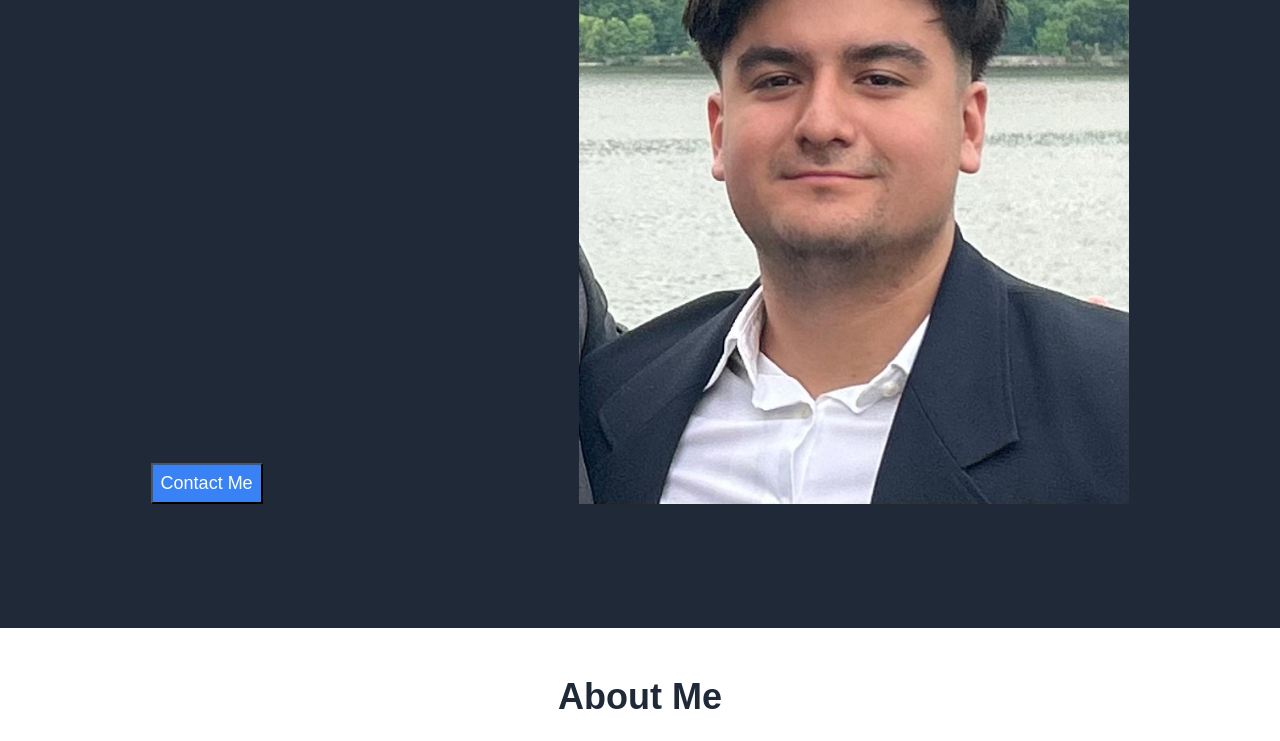
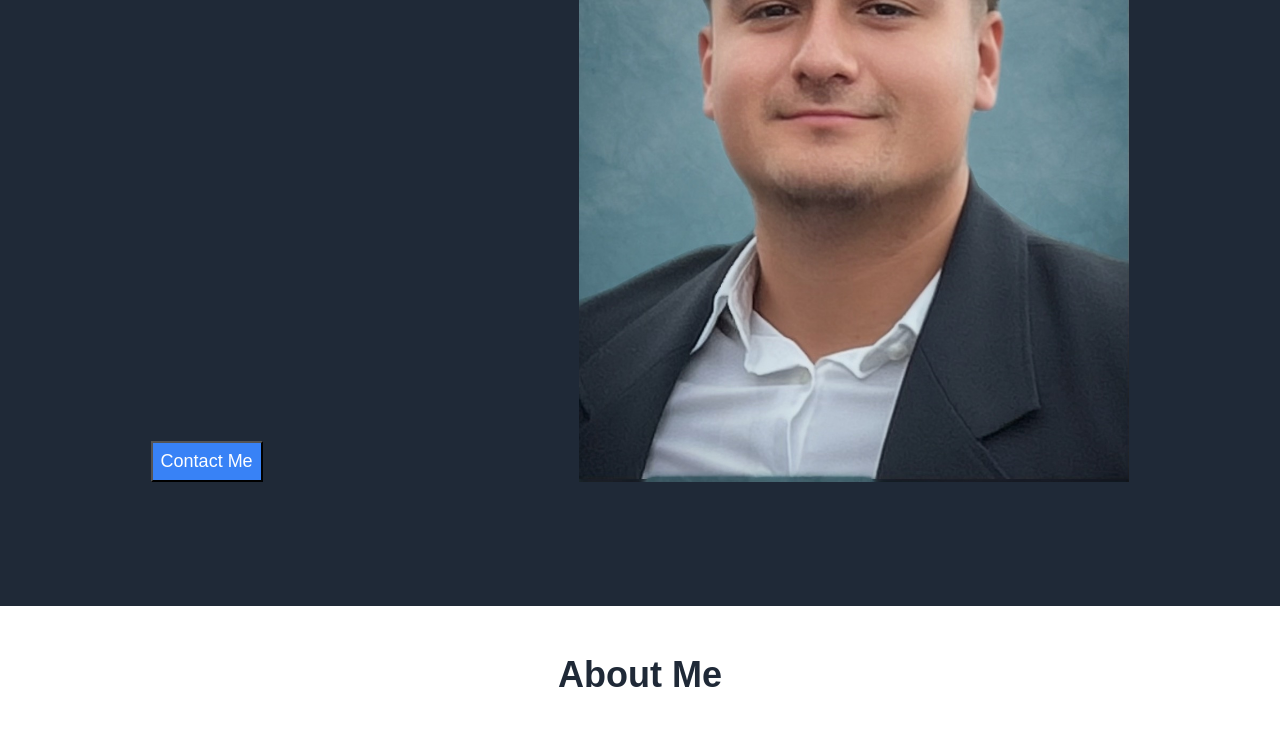
Before and after one commit to acedeno5/my-website, a plain HTML site: page index.html in a window 1280 px wide. Shown: the part 465-1206 px from the top of the page. Drawn offline with Linux system fonts and the light colour scheme.

Commit message:
Updated my profile picture

```diff
--- a/index.html
+++ b/index.html
@@ -33,7 +33,7 @@
             </div>
             <button class="card-button" onclick="location.href='mailto:alan2cedeno3@gmail.com'">Contact Me</button>
         </div>
-        <img class="image-big" src="images/Pic_of_me.jpg" alt="Picture of ME">
+        <img class="image-big" src="images/Pic_of_me1.jpg" alt="Picture of ME">
     </div>
 
     <div class="card-white">
```
Also changed, not shown: images/Pic_of_me1.jpg (added).
